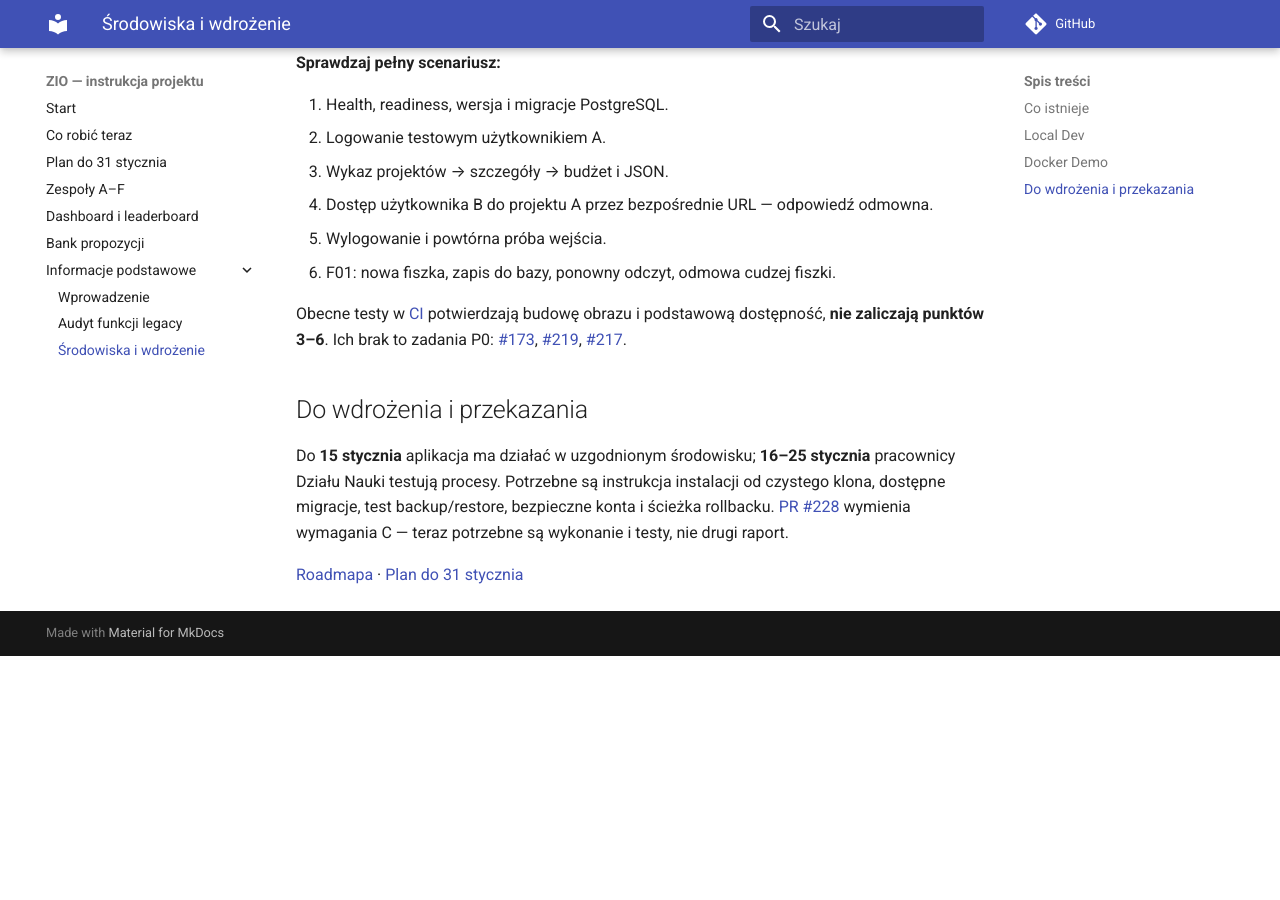
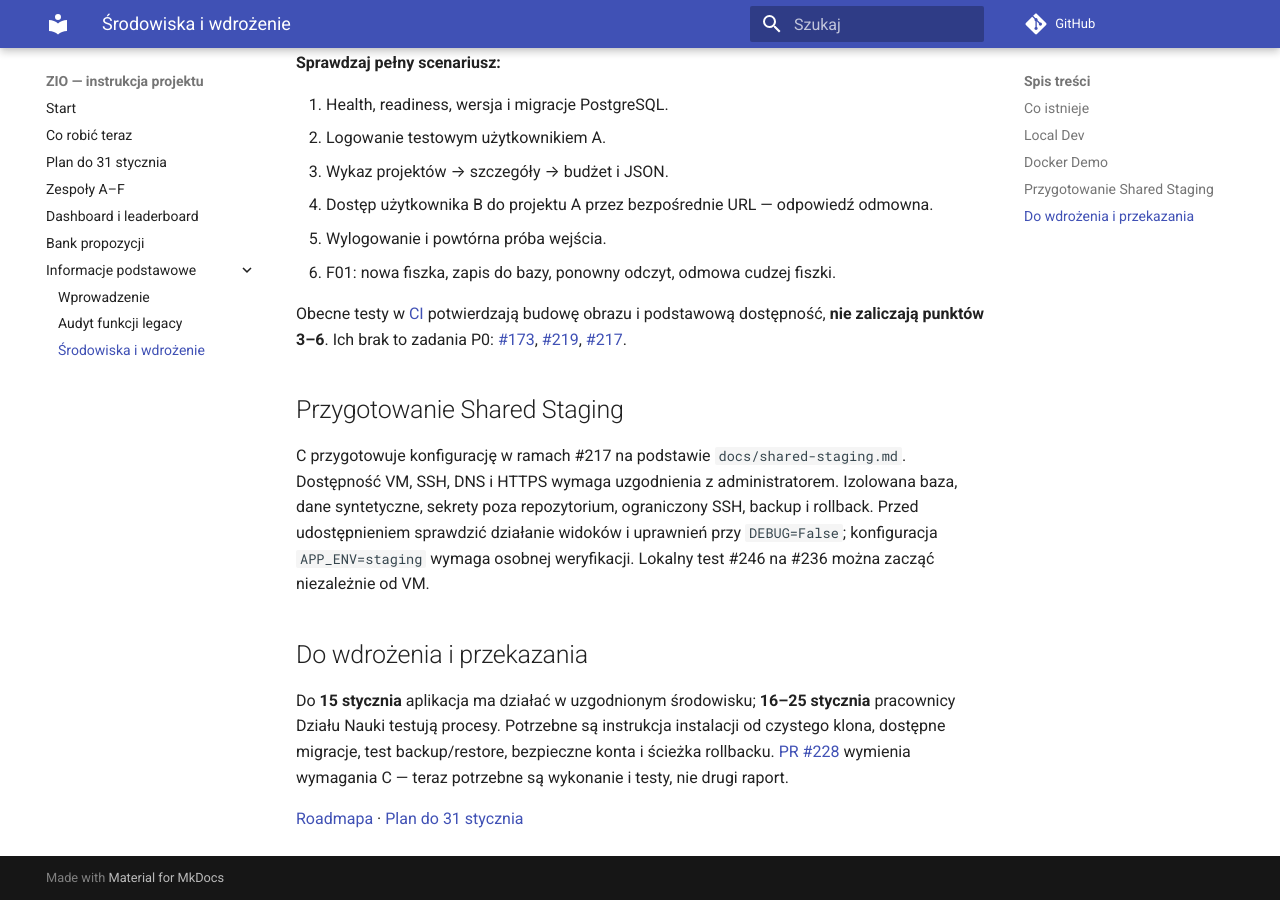
Before and after one commit to zio-wi-pb-mc/pb-science-office-manual, an MkDocs documentation site: the page built from manual/18-srodowiska-mvp.md, in a window 1280 px wide and 900 px high, scrolled down 1179 px. Built offline with MkDocs 1.6.1 and Material for MkDocs 9.7.7, drawn with Linux system fonts in a browser that asks for light colours; comment, search, counter and statistics services are not loaded; before the commit the page ends 1835 px from its top, so only the background shows below that; some of the changed text lies outside the part shown.

Commit message:
docs: clarify parallel work and shared test environment

```diff
--- a/manual/18-srodowiska-mvp.md
+++ b/manual/18-srodowiska-mvp.md
@@ -42,7 +42,11 @@ Używaj konfiguracji `APP_ENV=demo`, `DEBUG=False`. Seed kont działa wyłączni
 5. Wylogowanie i powtórna próba wejścia.
 6. F01: nowa fiszka, zapis do bazy, ponowny odczyt, odmowa cudzej fiszki.
 
-Obecne testy w [CI](https://github.com/zio-wi-pb-mc/pb-science-office/actions/runs/43774911214) potwierdzają budowę obrazu i podstawową dostępność, **nie zaliczają punktów 3–6**. Ich brak to zadania P0: [#173](https://github.com/zio-wi-pb-mc/pb-science-office/issues/173), [#219](https://github.com/zio-wi-pb-mc/pb-science-office/issues/219), [#217](https://github.com/zio-wi-pb-mc/pb-science-office/issues/217).
+Obecne testy w [CI](https://github.com/zio-wi-pb-mc/pb-science-office/actions/runs/44258929850) potwierdzają budowę obrazu i podstawową dostępność, **nie zaliczają punktów 3–6**. Ich brak to zadania P0: [#173](https://github.com/zio-wi-pb-mc/pb-science-office/issues/173), [#219](https://github.com/zio-wi-pb-mc/pb-science-office/issues/219), [#217](https://github.com/zio-wi-pb-mc/pb-science-office/issues/217).
+
+## Przygotowanie Shared Staging
+
+C przygotowuje konfigurację w ramach #217 na podstawie `docs/shared-staging.md`. Dostępność VM, SSH, DNS i HTTPS wymaga uzgodnienia z administratorem. Izolowana baza, dane syntetyczne, sekrety poza repozytorium, ograniczony SSH, backup i rollback. Przed udostępnieniem sprawdzić działanie widoków i uprawnień przy `DEBUG=False`; konfiguracja `APP_ENV=staging` wymaga osobnej weryfikacji. Lokalny test #246 na #236 można zacząć niezależnie od VM.
 
 ## Do wdrożenia i przekazania
 
```
Also changed, not shown: other parts of manual/18-srodowiska-mvp.md (+1 -1 lines).
